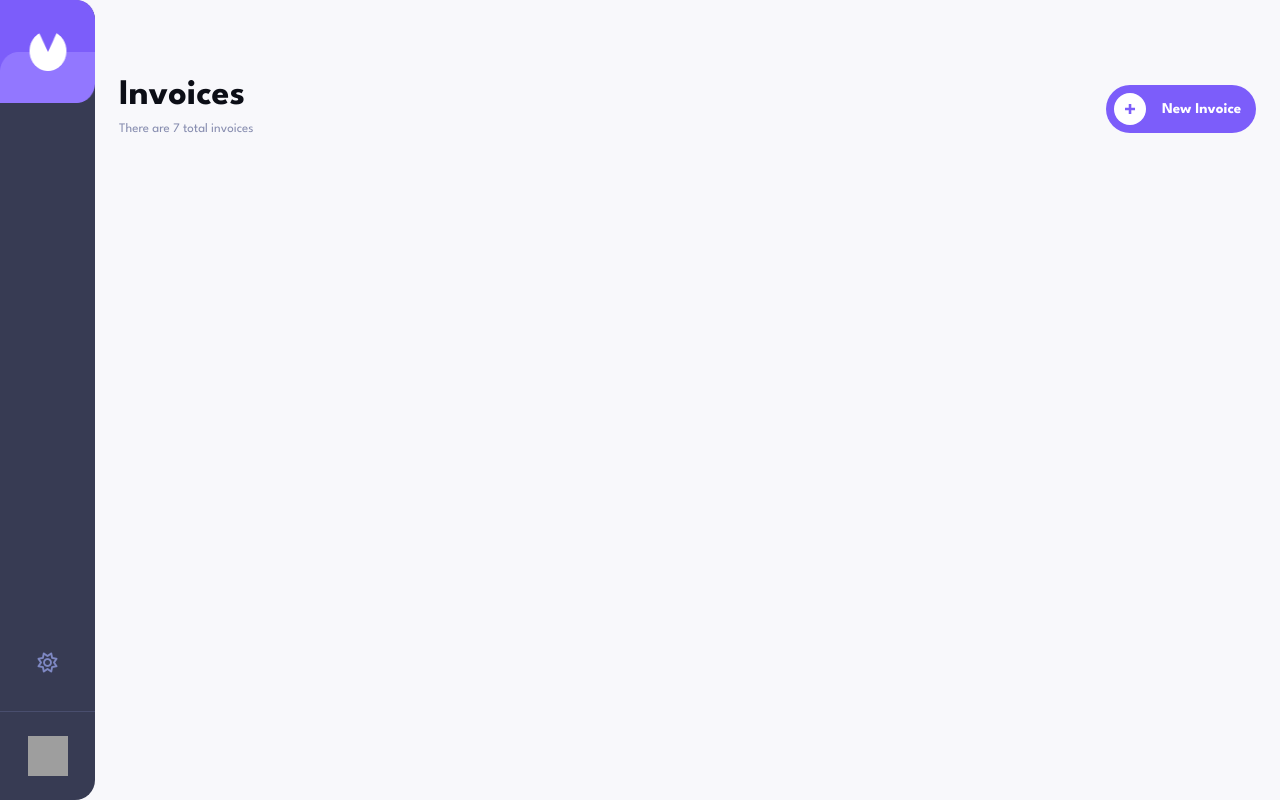
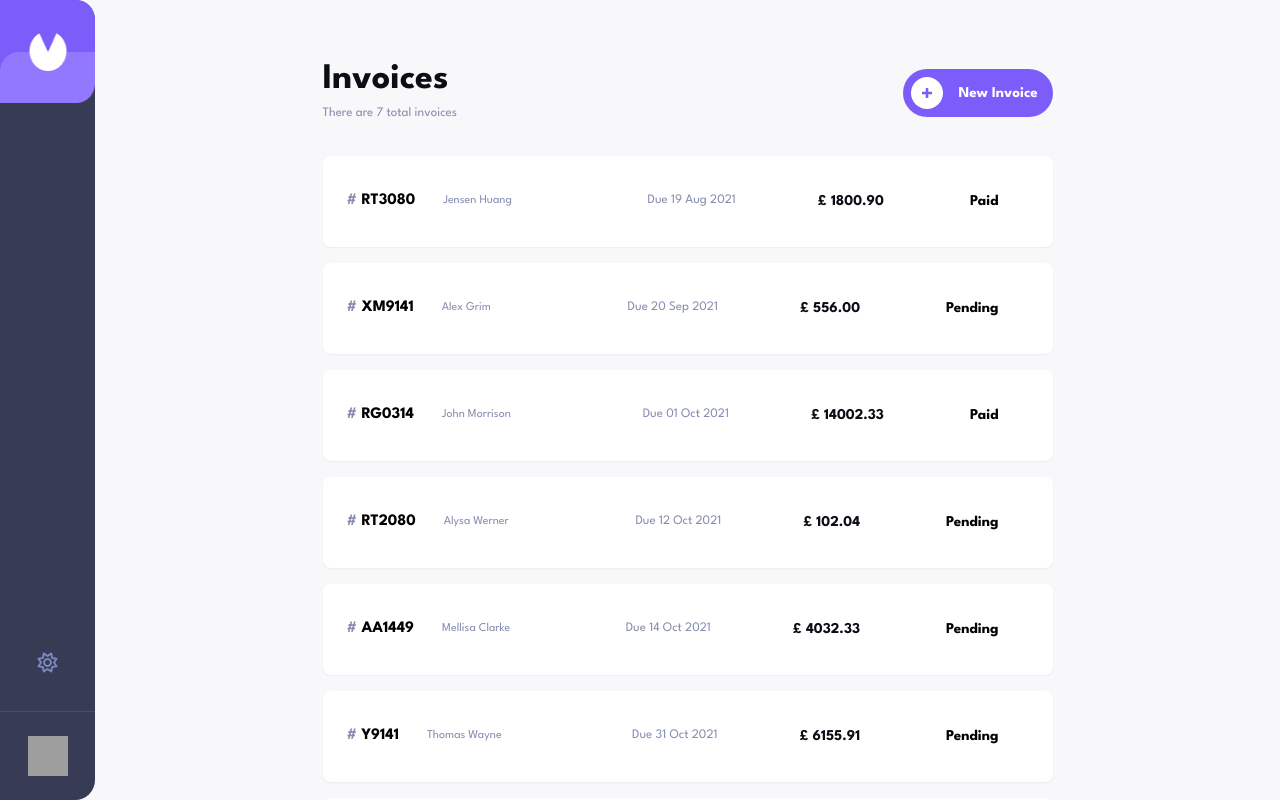
Before and after one commit to xasanovdev/invoice-app, a Vue app: page / in a window 1280 px wide. Built offline with nearby package versions, Linux system fonts and the light colour scheme; grey boxes are pictures that could not be loaded.

Commit message:
added cards

```diff
--- /dev/null
+++ b/data.js
@@ -0,0 +1,52 @@
+export const invoices = [
+  {
+    id: 'RT3080',
+    clientName: 'Jensen Huang',
+    dueDate: '19 Aug 2021',
+    amount: 1800.9,
+    status: 'Paid',
+  },
+
+  {
+    id: 'XM9141',
+    clientName: 'Alex Grim',
+    dueDate: '20 Sep 2021',
+    amount: 556.0,
+    status: 'Pending',
+  },
+  {
+    id: 'RG0314',
+    clientName: 'John Morrison',
+    dueDate: '01 Oct 2021',
+    amount: 14002.33,
+    status: 'Paid',
+  },
+  {
+    id: 'RT2080',
+    clientName: 'Alysa Werner',
+    dueDate: '12 Oct 2021',
+    amount: 102.04,
+    status: 'Pending',
+  },
+  {
+    id: 'AA1449',
+    clientName: 'Mellisa Clarke',
+    dueDate: '14 Oct 2021',
+    amount: 4032.33,
+    status: 'Pending',
+  },
+  {
+    id: 'Y9141',
+    clientName: 'Thomas Wayne',
+    dueDate: '31 Oct 2021',
+    amount: 6155.91,
+    status: 'Pending',
+  },
+  {
+    id: 'FV2353',
+    clientName: 'Anita Wainwright',
+    dueDate: '12 Nov 2021',
+    amount: 3102.04,
+    status: 'Draft',
+  },
+];
--- /dev/null
+++ b/routers.js
@@ -0,0 +1,18 @@
+import {
+  createRouter,
+  createWebHistory,
+} from 'vue-router';
+
+import MainContent from './src/pages/MainContent.vue';
+
+const router = createRouter({
+  history: createWebHistory(),
+  routes: [
+    {
+      path: '/',
+      component: MainContent,
+    },
+  ],
+});
+
+export default router;
--- a/src/App.vue
+++ b/src/App.vue
@@ -3,11 +3,12 @@
     class="flex bg-bgLight dark:bg-bgDark flex-col w-screen h-screen sm:flex-row md:f"
   >
     <Sidebar />
-    <MainContent />
+
+    <router-view> </router-view>
   </div>
 </template>
 
 <script setup>
-import MainContent from './components/MainContent.vue';
 import Sidebar from './components/Sidebar.vue';
+import MainContent from './pages/MainContent.vue';
 </script>
--- /dev/null
+++ b/src/components/InvoiceWrapper.vue
@@ -0,0 +1,15 @@
+<template>
+  <div class="flex flex-col gap-4 mt-8 mb-[105px]">
+    <!-- Iterate over the invoices array and use the InvoiceCard component for each invoice -->
+    <Card v-for="invoice in invoices" :key="invoice.id" :invoice="invoice" />
+  </div>
+</template>
+
+<script setup>
+import { ref } from 'vue';
+
+import { invoices } from '../../data.js';
+import Card from './card/Card.vue';
+
+const invoicesList = ref(invoices);
+</script>
--- a/src/components/MainContent.vue
+++ /dev/null
@@ -1,20 +0,0 @@
-<template>
-  <main class="overflow-y-auto w-full h-full container mx-auto sm:px-6 px-4">
-    <header>
-      <nav class="w-full mt-[78px] flex items-center justify-between">
-        <div class="flex flex-col gap-[6px]">
-          <h2 class="text-[36px] leading-9 font-bold text-light4 dark:text-white">Invoices</h2>
-          <p class="text-[13px] text-light2 dark:text-light1">There are 7 total invoices</p>
-        </div>
-        <div>
-          <div></div>
-          <new-invoice-button />
-        </div>
-      </nav>
-    </header>
-  </main>
-</template>
-
-<script setup>
-import NewInvoiceButton from './buttons/NewInvoiceButton.vue';
-</script>
--- a/src/components/buttons/NewInvoiceButton.vue
+++ b/src/components/buttons/NewInvoiceButton.vue
@@ -1,6 +1,6 @@
 <template>
   <button
-    class="bg-primary text-white p-2 gap-4 w-[150px] hover:bg-[#9277FF] flex items-center text-[15px] font-bold rounded-full duration-200"
+    class="bg-primary text-white p-2 gap-2 sm:gap-4 w-[80px] sm:w-[150px] hover:bg-[#9277FF] flex items-center text-[15px] font-bold rounded-full duration-200"
   >
     <svg
       xmlns="http://www.w3.org/2000/svg"
@@ -16,7 +16,7 @@
       />
     </svg>
 
-    <span> New Invoice</span>
+    <span> New <span class="hidden sm:inline-block">Invoice </span></span>
   </button>
 </template>
 
--- /dev/null
+++ b/src/components/card/Card.vue
@@ -0,0 +1,54 @@
+<template>
+  <li
+    class="w-full p-6 bg-white md:flex md:items-center md:justify-between list-none dark:bg-dark1 rounded-[8px] shadow-sm"
+  >
+    <div class="flex items-center justify-between md:gap-7">
+      <p class="class=text-light4 font-bold dark:text-white">
+        <span class="text-light2">#</span> {{ invoice.id }}
+      </p>
+      <p class="text-light2 text-[12px] dark:text-white">
+        {{ invoice.clientName }}
+      </p>
+    </div>
+    <div class="flex items-center justify-between sm:gap-10">
+      <div class="flex flex-col md:flex-row md:items-center md:mt-0 md:gap-[82px] items-start gap-2 mt-6">
+        <span class="text-light2 dark:text-light1 text-[13px]">{{
+          `Due ${invoice.dueDate}`
+        }}</span>
+        <span class="text-light4 dark:text-white text-[15px] font-bold">{{
+          `£ ${invoice.amount.toFixed(2)}`
+        }}</span>
+      </div>
+
+      <div
+        :class="`py-[14px] px-[30px] rounded-md flex items-center gap-2 bg-${getStatusColorClass()} bg-opacity-10 text-${getStatusColorClass()}`"
+      >
+        <!-- Call getStatusColorClass directly in the class binding -->
+        <p :class="`w-2 h-2 bg-${getStatusColorClass()} rounded-full`"></p>
+        <p class="text-[15px] font-bold leading-[15px]">{{ invoice.status }}</p>
+      </div>
+    </div>
+  </li>
+</template>
+
+<script setup>
+import { defineProps } from 'vue';
+
+const props = defineProps(['invoice']);
+
+const getStatusColorClass = () => {
+  switch (props.invoice.status) {
+    case 'Paid':
+      return '[#33D69F]'; // Change to the desired color for Paid status
+    case 'Pending':
+      return '[#FF8F00]'; // Change to the desired color for Pending status
+    case 'Draft':
+      return '[#373B53]'; // Change to the desired color for Draft status
+    default:
+      return ''; // Default color or no color class
+  }
+};
+</script>
+
+<style></style>
+<style></style>
--- /dev/null
+++ b/src/pages/MainContent.vue
@@ -0,0 +1,33 @@
+<template>
+  <main class="overflow-y-auto w-full h-full sm:px-6 px-4">
+    <div class="max-w-[730px] mx-auto">
+      <header>
+        <nav
+          class="w-full mt-[32px] md:mt-[62px] sm:mt-[36px] flex items-center justify-between"
+        >
+          <div class="flex flex-col sm:gap-[6px]">
+            <h2
+              class="text-[24px] sm:text-[36px] leading-9 font-bold text-light4 dark:text-white"
+            >
+              Invoices
+            </h2>
+            <p class="text-[13px] text-light2 dark:text-light1">
+              There are 7 total invoices
+            </p>
+          </div>
+          <div>
+            <div></div>
+            <new-invoice-button />
+          </div>
+        </nav>
+      </header>
+
+      <invoice-wrapper />
+    </div>
+  </main>
+</template>
+
+<script setup>
+import NewInvoiceButton from '../components/buttons/NewInvoiceButton.vue';
+import InvoiceWrapper from '../components/InvoiceWrapper.vue';
+</script>
```
Also changed, not shown: src/main.js (+11 -4 lines).
